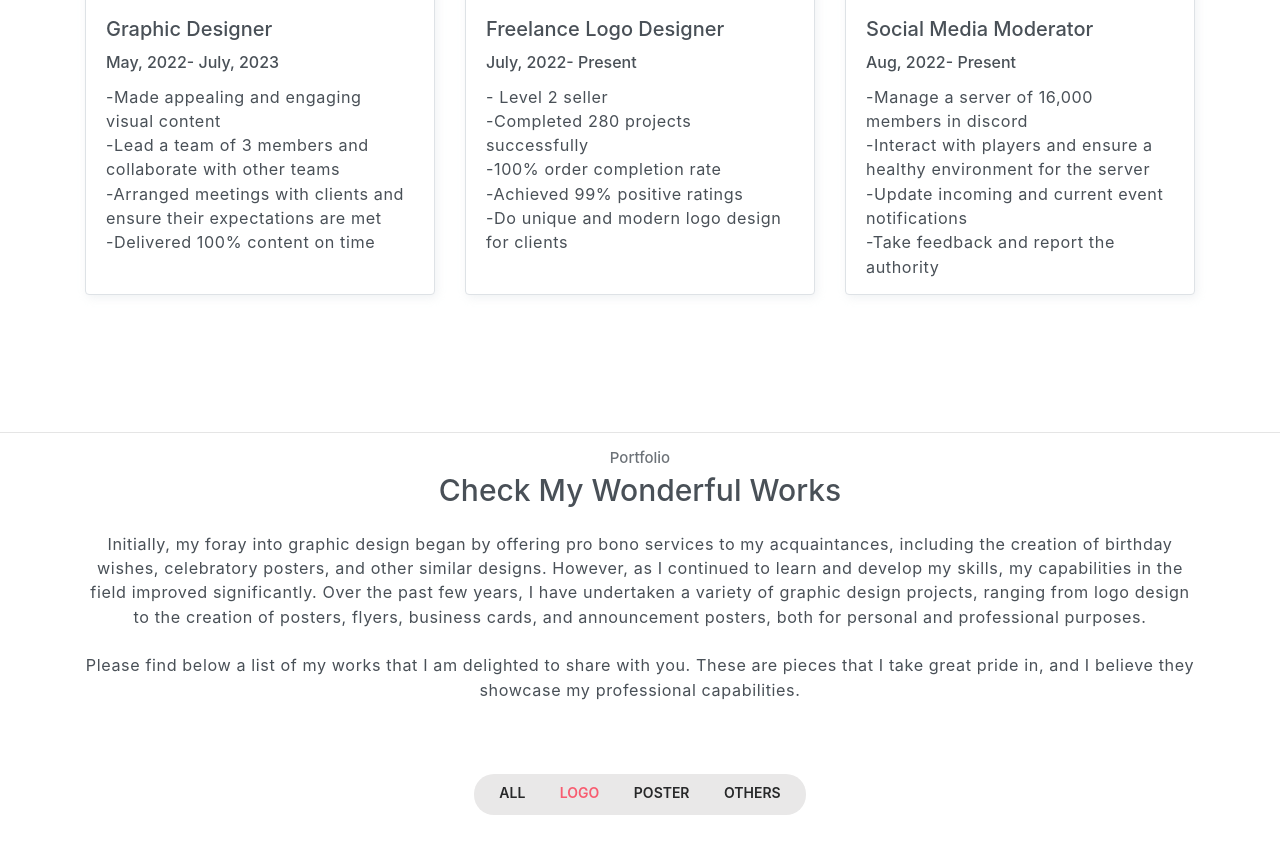
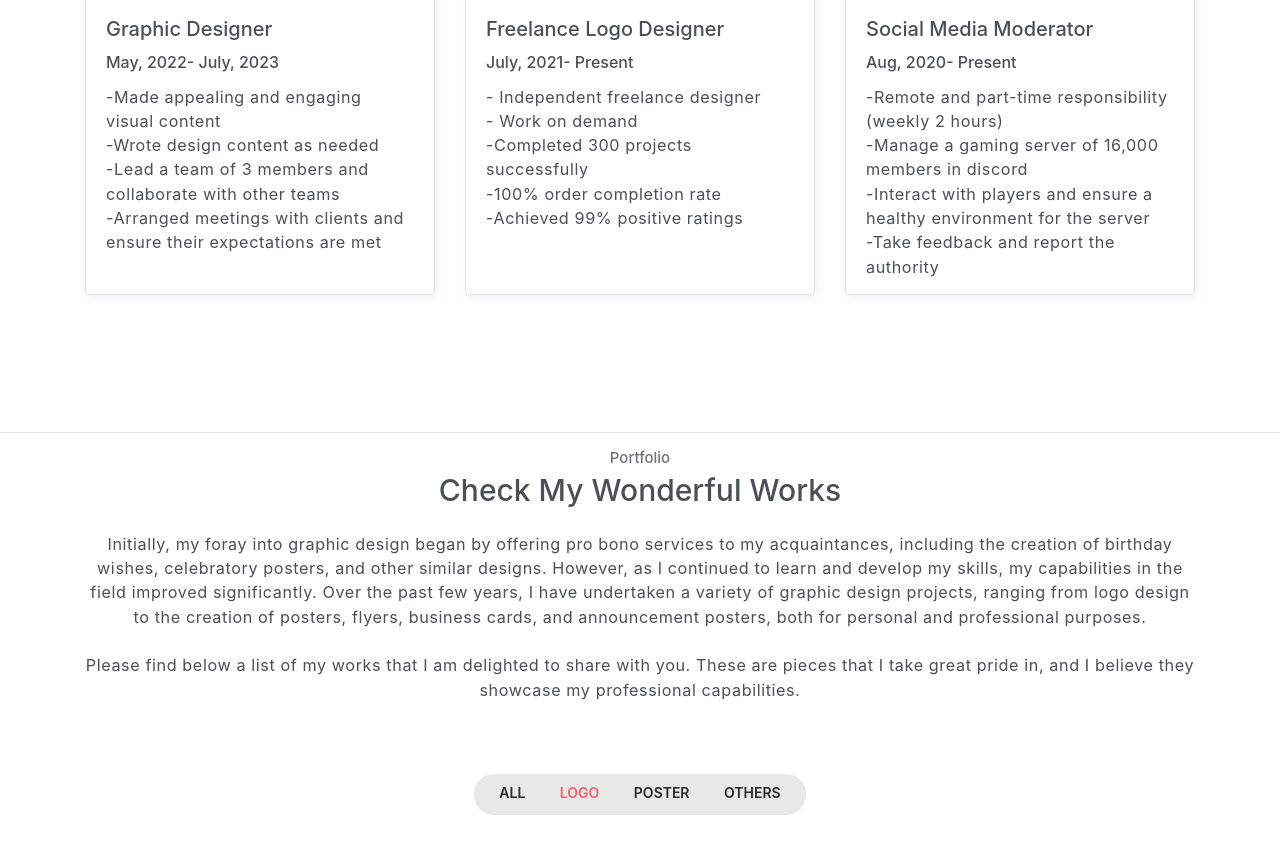
Before and after one commit to graphix-spot/graphix-spot.github.io, a plain HTML site: page index.html in a window 1280 px wide. Shown: the part 3556-4406 px from the top of the page. Drawn offline with Linux system fonts and the light colour scheme.

Commit message:
Update index.html

```diff
--- a/index.html
+++ b/index.html
@@ -311,7 +311,7 @@ I take pride in being a creative, collaborative, and detail-oriented professiona
 I bring a diverse range of experiences across various roles and organizations, showcasing my ability to lead, problem-solve, and adapt. I worked at Diligite, a leading tech startup in Bangladesh, where I created visually compelling and user-friendly designs that aligned with the company’s innovative vision.
 
 
-As an independent freelance graphic designer, I’ve successfully completed over 280 orders for clients worldwide,
+As an independent freelance graphic designer, I’ve successfully completed over 300 orders for clients worldwide,
                 delivering creative solutions tailored to their unique needs.
 
 Additionally, I serve as a Discord moderator for one of Joycity Annex's gaming community servers,
@@ -330,9 +330,10 @@ With every project, I prioritize my clients’ and organizations’ goals, using
                             <h6 class="card-title">May, 2022- July, 2023</h6>
                             <p>
                                 -Made appealing and engaging visual content<br>
+                                -Wrote design content as needed<br>
                                 -Lead a team of 3 members and collaborate with other teams<br>
                                 -Arranged meetings with clients and ensure their expectations are met<br>
-                                -Delivered 100% content on time
+
                             </p>
                         </div>
                     </div>
@@ -342,13 +343,14 @@ With every project, I prioritize my clients’ and organizations’ goals, using
                         <img src="assets/imgs/blog-2.jpg" alt="" class="card-img-top w-100">
                         <div class="card-body">
                             <h5 class="card-title">Freelance Logo Designer</h5>
-                            <h6 class="card-title">July, 2022- Present</h6>
+                            <h6 class="card-title">July, 2021- Present</h6>
                             <p>
-                                - Level 2 seller<br>
-                                -Completed 280 projects successfully<br>
+                                - Independent freelance designer<br>
+                                - Work on demand<br>
+                                -Completed 300 projects successfully<br>
                                 -100% order completion rate<br>
                                 -Achieved 99% positive ratings<br>
-                                -Do unique and modern logo design for clients<br>
+
 
                             </p>
 
@@ -360,11 +362,12 @@ With every project, I prioritize my clients’ and organizations’ goals, using
                         <img src="assets/imgs/blog-3.jpg" alt="" class="card-img-top w-100">
                         <div class="card-body">
                             <h5 class="card-title">Social Media Moderator</h5>
-                            <h6 class="card-title">Aug, 2022- Present</h6>
+                            <h6 class="card-title">Aug, 2020- Present</h6>
                             <p>
-                                -Manage a server of 16,000 members in discord<br>
+
+                                -Remote and part-time responsibility (weekly 2 hours) <br>
+                                -Manage a gaming server of 16,000 members in discord<br>
                                 -Interact with players and ensure a healthy environment for the server<br>
-                                -Update incoming and current event notifications<br>
                                 -Take feedback and report the authority<br>
                             </p>
 
```
